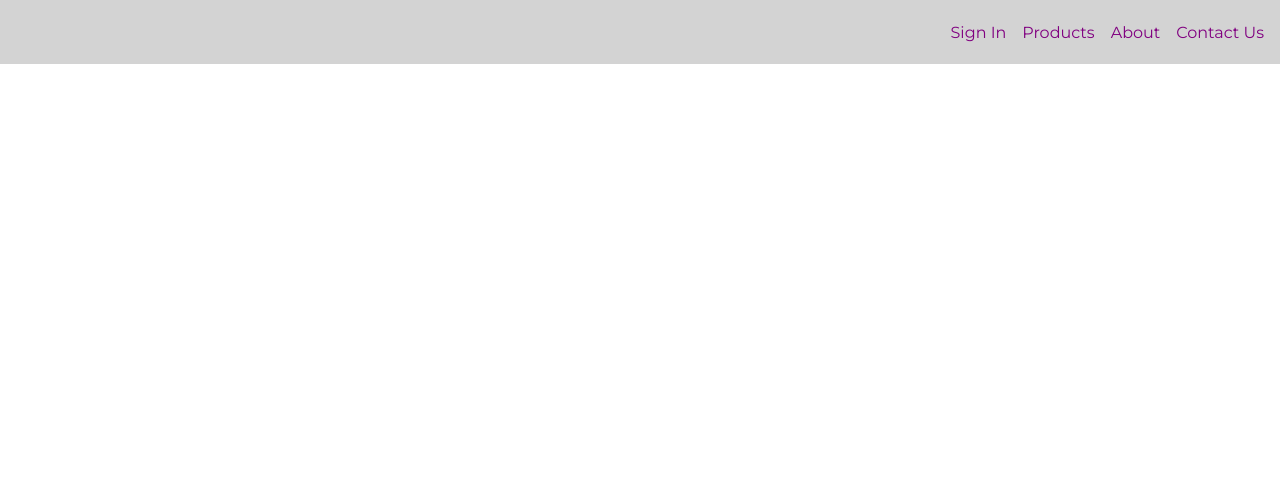
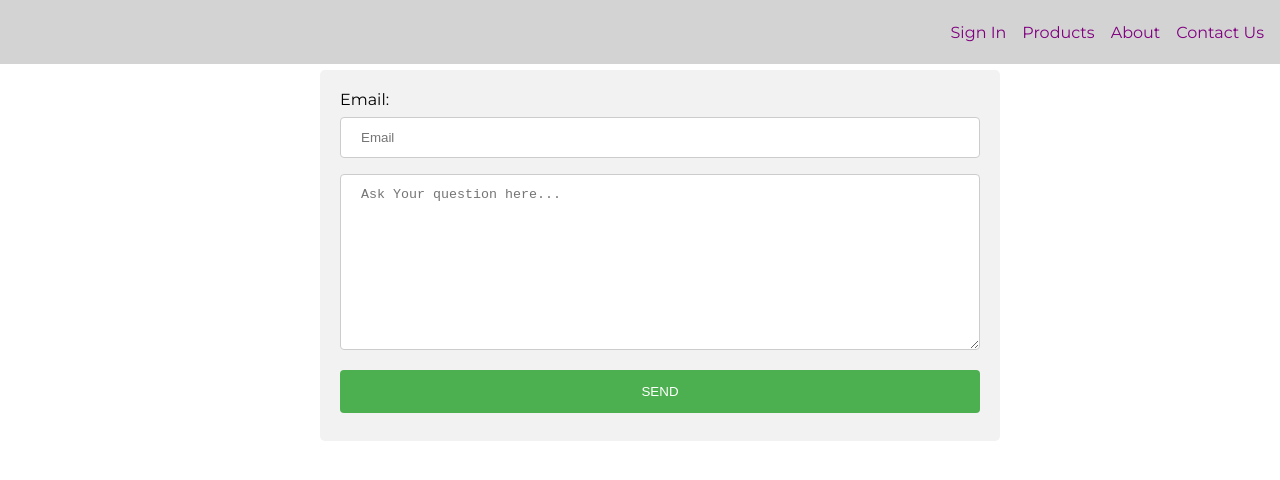
Before and after one commit to nikhilchintawar/shetkari-shop, a React (Create React App) app: page /contact in a window 1280 px wide. Shown: the top 480 px of the page. Built offline with nearby package versions, Linux system fonts and the light colour scheme; the HTML template or start-up script is replaced by a standard one.

Commit message:
created the contact form and did the styling

```diff
--- a/src/App.js
+++ b/src/App.js
@@ -7,20 +7,18 @@ import SignIn from './components/signin/signin.component';
 import SignUp from './components/signup/signup.component';
 import Header from './components/header/header.component';
 import HomePage from './pages/homepage/homepage.component';
-
+import ContactForm from './components/contact-form/contact-form.component';
 
 function App() {
   return (
     <div className="App">
     <Header />
     <Switch>
-    <Route exact path='/' component={HomePage}/>
-    <Route exact path="/signup">
-         <SignUp />
-    </Route>
-    <Route exact path="/signin">
-         <SignIn />
-    </Route>
+    <Route exact path='/' component={HomePage} />
+    <Route exact path="/signup" component={SignUp} />
+    <Route exact path="/signin" component={SignIn} />
+    <Route exact path='/contact' component={ContactForm} />
+
     </Switch>
     </div>
   );
--- /dev/null
+++ b/src/components/contact-form/contact-form.component.jsx
@@ -0,0 +1,55 @@
+import React, { useState } from 'react';
+import InputField from '../input/input.component';
+import SubmitButton from '../submit-button/submit-button.component';
+
+
+const ContactForm = () => {
+    const [value, setValue] = useState({
+        email: '',
+        query:''
+    })
+
+    const handleChange = (event) => {
+        const {name, value} = event.target
+        setValue(prevState => ({
+            ...prevState,
+            [name]:value}))
+    }
+
+    const handleSubmit = (event) => {
+        event.preventDefault()
+        alert(`your name is ${value.firstName}`)
+    }
+
+    const {email, query} = value;
+    return(
+        <div className="form">
+        <form action="" method="POST" onSubmit={handleSubmit}></form>
+        <InputField
+        label="Email:"
+        type="email"
+        id="email"
+        name="email"
+        placeholder="Email"
+        value={email}
+        handleChange={handleChange}
+        />
+        <textarea
+        name="query"
+        id="query"
+        cols="30"
+        rows="10"
+        value={query}
+        onChange={handleChange}
+        placeholder="Ask Your question here..."
+        />
+        <SubmitButton
+        type="submit"
+        value="SEND"
+        />
+        </div>
+
+    )
+}
+
+export default ContactForm;
--- a/src/components/header/header.component.jsx
+++ b/src/components/header/header.component.jsx
@@ -1,6 +1,7 @@
 import React from 'react';
 import {Link} from 'react-router-dom';
 import './header.styles.css';
+
 
 // import { ReactComponent as Logo} from '../../assets/farmer.svg';
 
--- a/src/components/input/input.styles.css
+++ b/src/components/input/input.styles.css
@@ -1,4 +1,4 @@
-input[type=text], input[type=email], input[type=tel], input[type=password] {
+input[type=text], input[type=email], input[type=tel], input[type=password],textarea {
     width: 100%;
     padding: 12px 20px;
     margin: 8px 0;
--- a/src/components/signin/signin.component.jsx
+++ b/src/components/signin/signin.component.jsx
@@ -45,7 +45,7 @@ const SignIn = () => {
         />
         <SubmitButton
         type="submit"
-        value="Submit"
+        value="SIGN IN"
         />
         </form>
         <span>If you don't have an account then <Link to='/signup'>sign up</Link> here.</span>
--- a/src/components/signup/signup.component.jsx
+++ b/src/components/signup/signup.component.jsx
@@ -115,7 +115,7 @@ const SignUp = () => {
         />
         <SubmitButton
         type="submit"
-        value="Submit"
+        value="SIGN UP"
         />
         </form>
     </div>)
```
